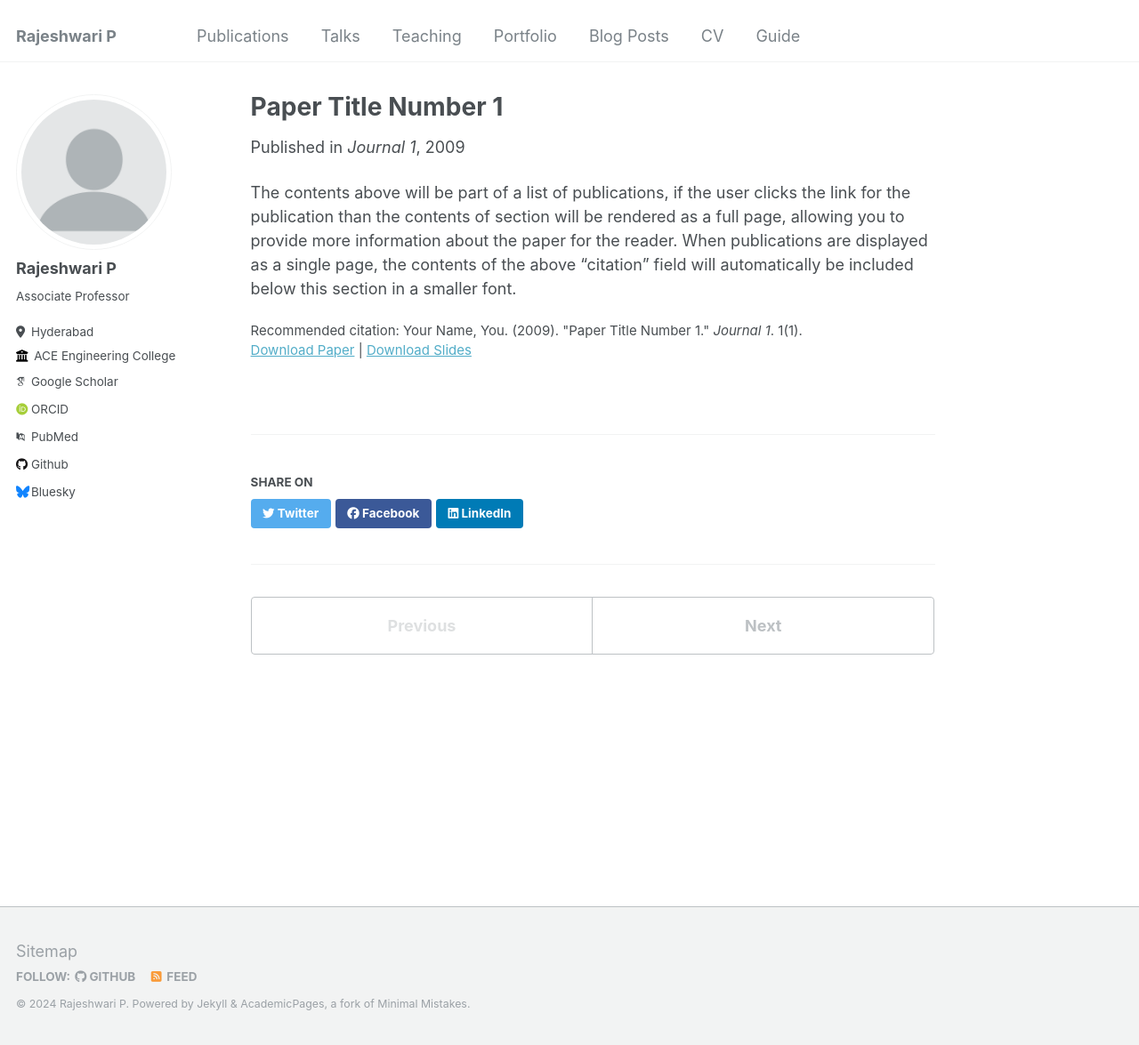
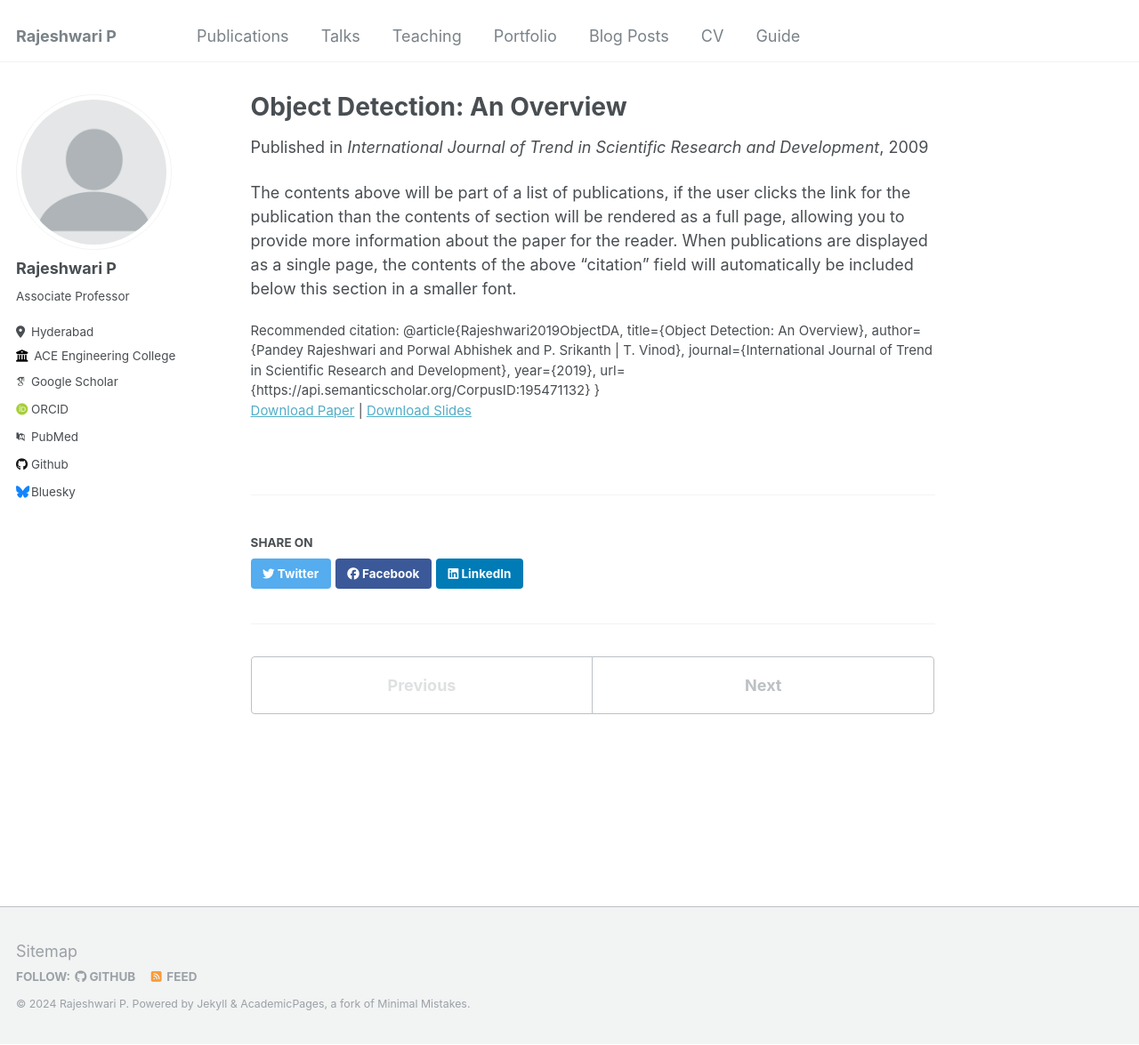
Before and after one commit to nookaraji/nookaraji.github.io, a Jekyll site: the page built from _publications/2009-10-01-paper-title-number-1.md, in a window 1280 px wide and 1175 px high. Shown: the whole window at 89% size. Built offline with Jekyll 4.4.1, drawn with Linux system fonts in a browser that asks for light colours; some web fonts are replaced.

Commit message:
Update 2009-10-01-paper-title-number-1.md

```diff
--- a/_publications/2009-10-01-paper-title-number-1.md
+++ b/_publications/2009-10-01-paper-title-number-1.md
@@ -1,13 +1,19 @@
 ---
-title: "Paper Title Number 1"
+title: "Object Detection: An Overview"
 collection: publications
 permalink: /publication/2009-10-01-paper-title-number-1
-excerpt: 'This paper is about the number 1. The number 2 is left for future work.'
+excerpt: 'The goal of the project is to run an object detection algorithm on every frame of a video, thus allowing the algorithm to detect all the objects in it, including but not limited to: people, vehicles, animals etc'
 date: 2009-10-01
-venue: 'Journal 1'
-slidesurl: 'http://academicpages.github.io/files/slides1.pdf'
-paperurl: 'http://academicpages.github.io/files/paper1.pdf'
-citation: 'Your Name, You. (2009). &quot;Paper Title Number 1.&quot; <i>Journal 1</i>. 1(1).'
+venue: 'International Journal of Trend in Scientific Research and Development'
+slidesurl: 'https://www.ijtsrd.com/papers/ijtsrd23422.pdf'
+paperurl: 'https://www.ijtsrd.com/papers/ijtsrd23422.pdf'
+citation: '@article{Rajeshwari2019ObjectDA,
+  title={Object Detection: An Overview},
+  author={Pandey Rajeshwari and Porwal Abhishek and P. Srikanth | T. Vinod},
+  journal={International Journal of Trend in Scientific Research and Development},
+  year={2019},
+  url={https://api.semanticscholar.org/CorpusID:195471132}
+}'
 ---
 
 The contents above will be part of a list of publications, if the user clicks the link for the publication than the contents of section will be rendered as a full page, allowing you to provide more information about the paper for the reader. When publications are displayed as a single page, the contents of the above "citation" field will automatically be included below this section in a smaller font.
```
